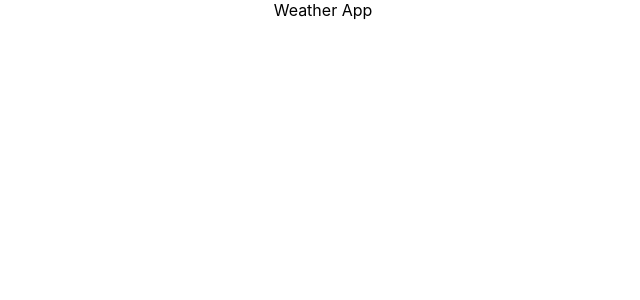
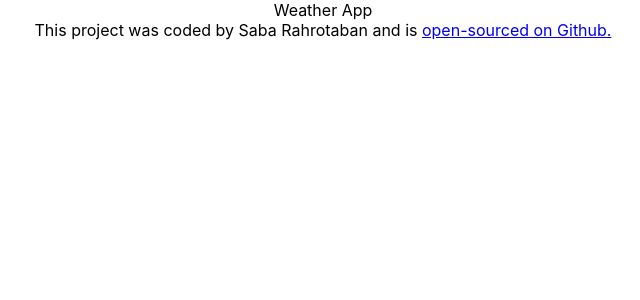
Before and after one commit to sabarht/react-weather-app, a React (Create React App) app: page / in a window 1280 px wide. Shown: the top 300 px of the page, without its empty margins (317-957 px from the left). Built offline with nearby package versions, Linux system fonts and the light colour scheme.

Commit message:
Added github

```diff
--- a/src/App.js
+++ b/src/App.js
@@ -1,7 +1,17 @@
 import "./App.css";
 
 function App() {
-  return <div className="App">Weather App</div>;
+  return (
+    <div className="App">
+      Weather App
+      <footer>
+        This project was coded by Saba Rahrotaban and is{" "}
+        <a href="https://nervous-haibt-37ab66.netlify.app/" target="_blank">
+          open-sourced on Github.
+        </a>
+      </footer>
+    </div>
+  );
 }
 
 export default App;
```
Also changed, not shown: src/logo.svg (deleted), 1 other file (tests, documents, lock files or other folders).
